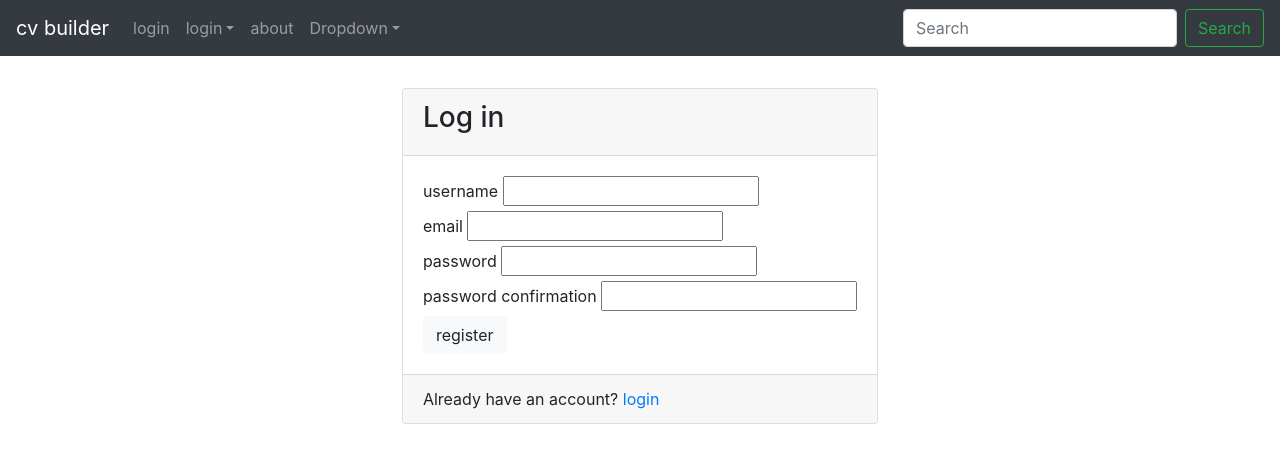
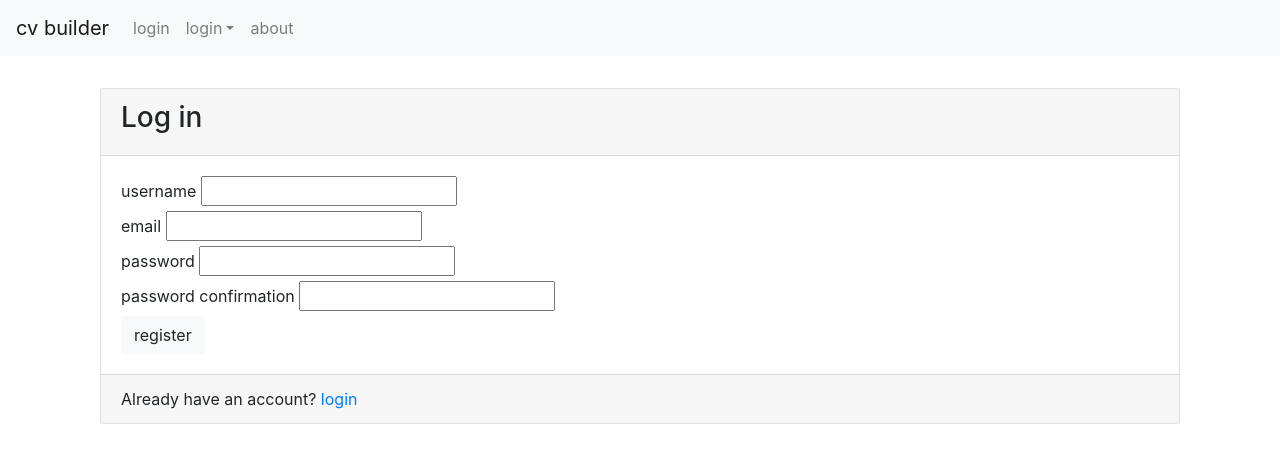
Before and after one commit to juliavillela/cv-builder, a Django app: page /user/signup in a window 1280 px wide. Shown: the top 463 px of the page. Run offline with Django 3.2, Linux system fonts and the light colour scheme; some libraries are stand-ins or nearby versions.

```diff
--- a/base/templates/base/layout.html
+++ b/base/templates/base/layout.html
@@ -14,7 +14,7 @@
 
 
 
-    <nav class="navbar navbar-expand-md navbar-dark bg-dark">
+    <nav class="navbar navbar-expand-md navbar-light bg-light">
       <a class="navbar-brand" href="#">cv builder</a>
       <button class="navbar-toggler" type="button" data-toggle="collapse" data-target="#navbarsExampleDefault" aria-controls="navbarsExampleDefault" aria-expanded="false" aria-label="Toggle navigation">
         <span class="navbar-toggler-icon"></span>
@@ -63,25 +63,13 @@
           <li class="nav-item">
             <a class="nav-link" href="#">about</a>
           </li>
-          <li class="nav-item dropdown">
-            <a class="nav-link dropdown-toggle" href="http://example.com" id="dropdown01" data-toggle="dropdown" aria-haspopup="true" aria-expanded="false">Dropdown</a>
-            <div class="dropdown-menu" aria-labelledby="dropdown01">
-              <a class="dropdown-item" href="#">Action</a>
-              <a class="dropdown-item" href="#">Another action</a>
-              <a class="dropdown-item" href="#">Something else here</a>
-            </div>
-          </li>
         </ul>
-        <form class="form-inline my-2 my-lg-0">
-          <input class="form-control mr-sm-2" type="text" placeholder="Search" aria-label="Search">
-          <button class="btn btn-outline-success my-2 my-sm-0" type="submit">Search</button>
-        </form>
       </div>
     </nav>
     {% if message %}
     <p>{{message}}</p>
     {% endif %}
-    <main role="main" class="container d-flex justify-content-center">
+    <main role="main" class="container d-flex flex-column align-items-center">
       {% block body %}
       {% endblock %}
     </main><!-- /.container -->
--- /dev/null
+++ b/users/static/users/user_master.js
@@ -0,0 +1,3 @@
+//password confirmation must match password
+
+//all fields must be filled
--- /dev/null
+++ b/users/templates/users/form_page.html
@@ -0,0 +1,10 @@
+{% extends 'base/layout.html' %}
+
+{% block body %}
+<div class='container-fluid'>
+    {% block form %}
+    {% endblock %}
+
+</div>
+
+{% endblock %}
--- a/users/templates/users/login.html
+++ b/users/templates/users/login.html
@@ -1,6 +1,6 @@
-{% extends 'base/layout.html' %}
+{% extends 'users/form_page.html' %}
 
-{% block body %}
+{% block form %}
 <div class='card' style='margin-top: 2em;'>
     <div class='card-header'>
         <h3>Log in</h3>
--- a/users/templates/users/register.html
+++ b/users/templates/users/register.html
@@ -1,12 +1,12 @@
-{% extends 'base/layout.html' %}
+{% extends 'users/form_page.html' %}
 
-{% block body %}
+{% block form %}
 <div class='card' style='margin-top: 2em;'>
     <div class='card-header'>
         <h3>Log in</h3>
     </div>
     <div class='card-body'>
-        <form method="POST" action="{% url 'register' %}">
+        <form method="POST" action="{% url 'account:register' %}">
             {% csrf_token %}
             <div class='inline-form-control'>
                 <label for='username'>username</label>
@@ -28,7 +28,7 @@
         </form>
     </div>
     <div class='card-footer'>
-        Already have an account? <a href="{% url 'register' %}">login</a>
+        Already have an account? <a href="{% url 'account:login' %}">login</a>
     </div>
 </div>
 
--- a/users/views.py
+++ b/users/views.py
@@ -1,4 +1,5 @@
 from django.shortcuts import render
+from django.contrib import messages
 from django.contrib.auth import authenticate, login, logout
 from django.http import HttpResponseRedirect, HttpResponse
 from django.db import IntegrityError
```
Also changed, not shown: base/templates/base/create.html (added, +21 -0 lines), base/templates/base/homepage.html (+7 -1 lines), base/urls.py (line endings or trailing spaces), db.sqlite3.
